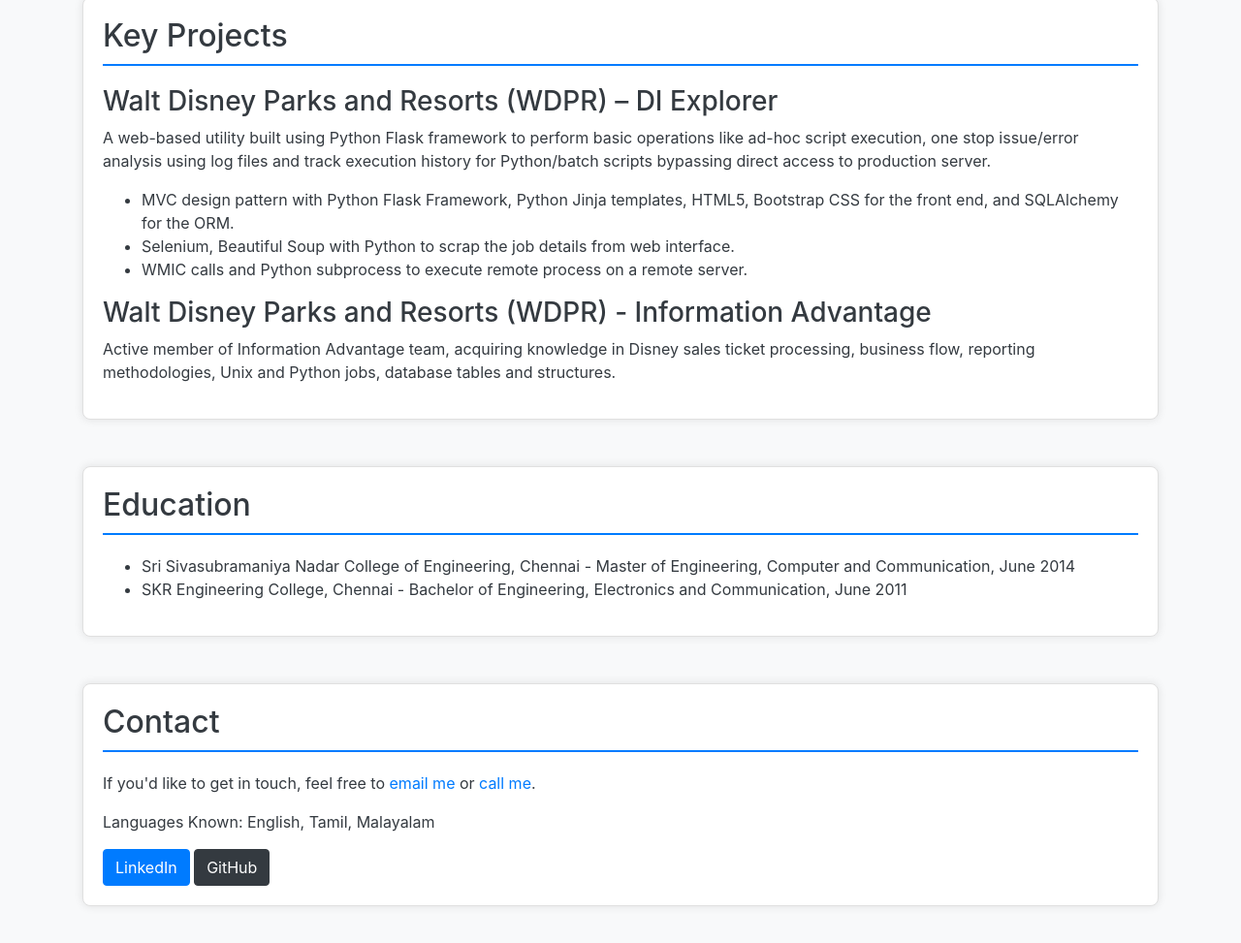
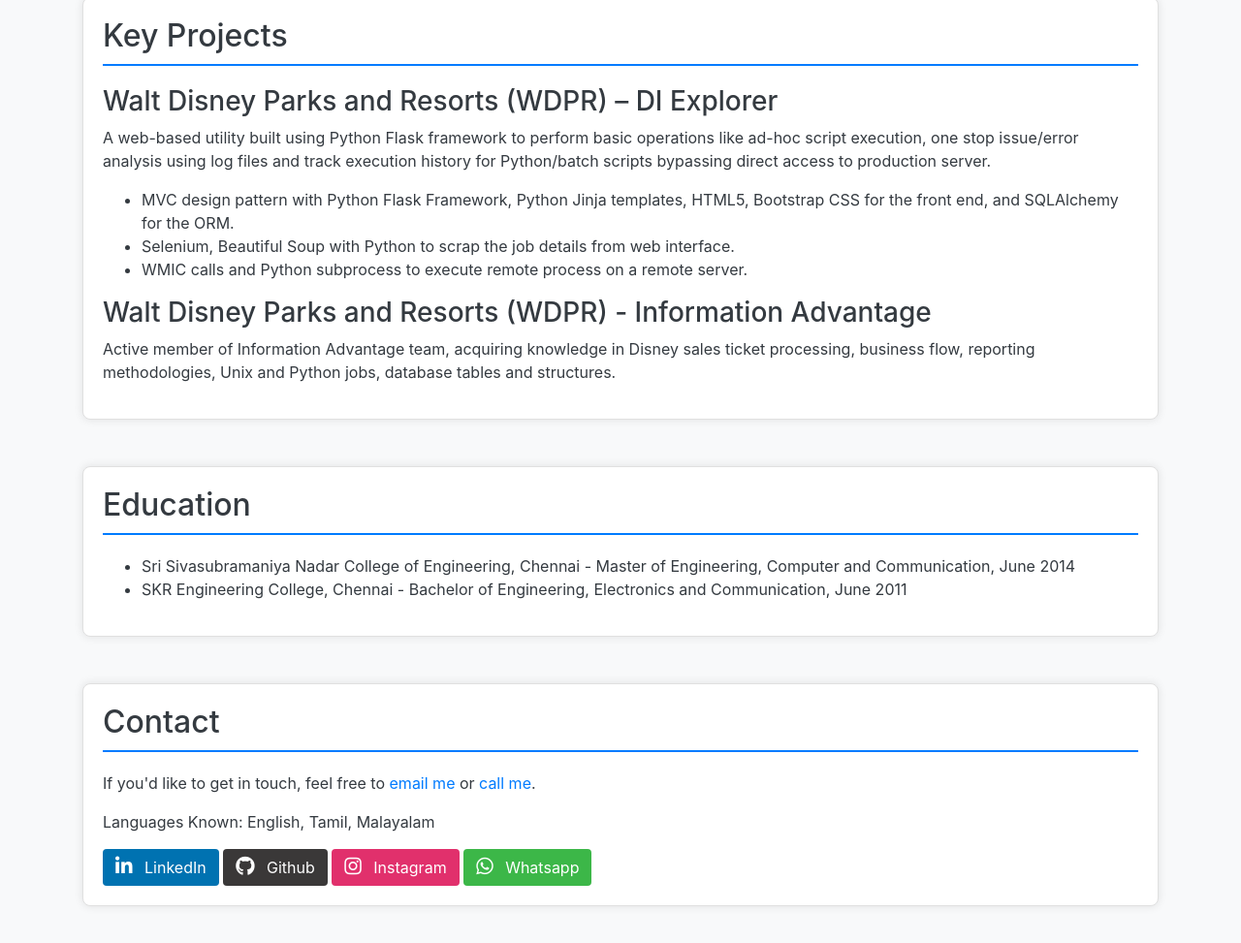
Before and after one commit to aravindhms/aravindhms.github.io, a plain HTML site: page index.html in a window 1280 px wide. Shown: the part 2029-3002 px from the top of the page at 97% size. Drawn offline with nearby package versions, Linux system fonts and the light colour scheme.

Commit message:
Added Social links and icons

```diff
--- a/css/style.css
+++ b/css/style.css
@@ -58,3 +58,49 @@
     /* Adding scale effect on hover */
     transform: scale(1.1);
 }
+
+
+/* Social media button styles */
+
+.btn-social {
+    border: none;
+    border-radius: 0.25rem;
+    padding: 0.5rem 1rem;
+    font-size: 1rem;
+    font-weight: 600;
+    text-transform: uppercase;
+    cursor: pointer;
+  }
+
+
+
+
+
+  .btn-instagram {
+    background-color: #e1306c;
+    color: #ffffff;
+  }
+
+  .btn-linkedin {
+    background-color: #0072b1;
+    color: #ffffff;
+  }
+
+
+
+  .btn-github {
+    background-color: #3a3838;
+    color: #ffffff;
+  }
+
+  .btn-whatsapp {
+    background-color: #3cb748;
+    color: #ffffff;
+  }
+
+  /* Icon styles */
+
+  .fab {
+    font-size: 1.25rem;
+    margin-right: 0.5rem;
+  }
--- a/index.html
+++ b/index.html
@@ -5,8 +5,9 @@
     <meta name="viewport" content="width=device-width, initial-scale=1.0">
     <title>Aravindh MS - Profile</title>
     <link href="https://maxcdn.bootstrapcdn.com/bootstrap/4.5.2/css/bootstrap.min.css" rel="stylesheet">
-    <link rel="stylesheet" href="css/style.css">
+   <link rel="stylesheet" href="css/style.css">
     <link rel="icon" type="image/x-icon" href="/img/favicon-32x32.png">
+    <link rel="stylesheet" href="https://cdnjs.cloudflare.com/ajax/libs/font-awesome/5.15.3/css/all.min.css" />
 </head>
 <body>
     <div class="container mt-5">
@@ -110,8 +111,25 @@
             <h2>Contact</h2>
             <p>If you'd like to get in touch, feel free to <a href="mailto:aravindhms1@gmail.com">email me</a> or <a href="tel:+919840693143">call me</a>.</p>
             <p>Languages Known: English, Tamil, Malayalam</p>
-            <a href="https://www.linkedin.com/in/aravindhms/" class="btn btn-primary" target="_blank"><i class="fab fa-linkedin"></i>LinkedIn</a>
-            <a href="https://github.com/aravindhms" class="btn btn-dark" target="_blank">GitHub</a>
+
+  <a href="https://www.linkedin.com/in/aravindhms/" class="btn btn-linkedin">
+    <i class="fab fa-linkedin-in"></i> LinkedIn
+  </a>
+
+  <a href="https://github.com/aravindhms" class="btn btn-github">
+    <i class="fab fa-github"></i> Github
+  </a>
+
+  <a href="https://instagram.com/aravindhms" class="btn btn-instagram">
+    <i class="fab fa-instagram"></i> Instagram
+  </a>
+
+  <a href="https://wa.me/919840693143" class="btn btn-whatsapp">
+    <i class="fab fa-whatsapp"></i> Whatsapp
+  </a>
+
+
+
         </section>
     </div>
 </body>
```
